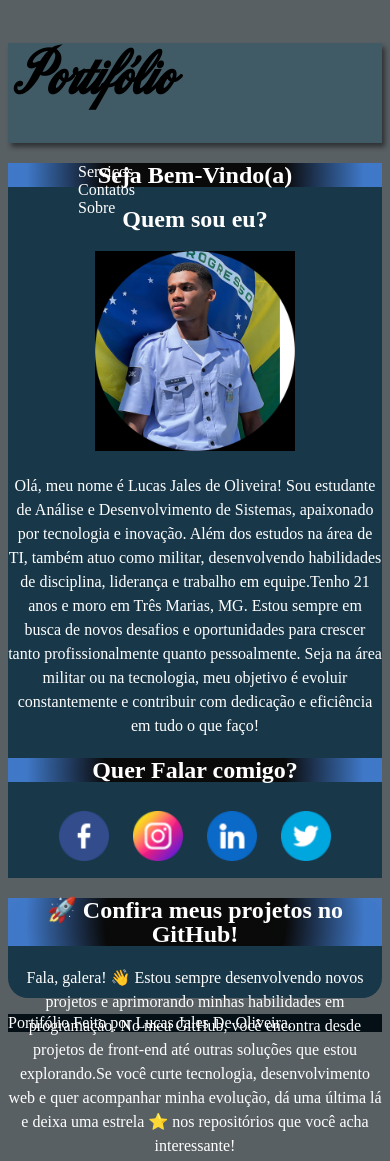
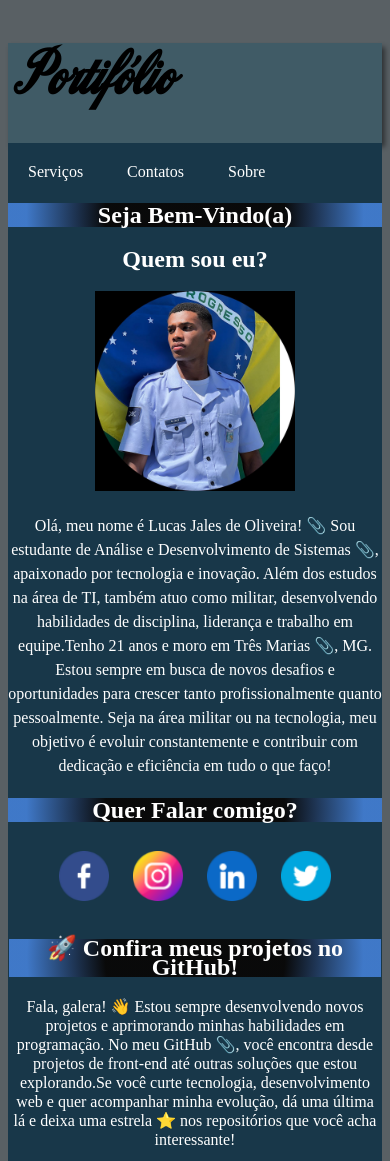
Before and after one commit to Jalesol/portifolio, a plain HTML site: page index.html in a window 390 px wide. Shown: the top 1161 px of the page. Drawn offline with Linux system fonts and the light colour scheme.

Commit message:
problema de responsividade resolvido

```diff
--- a/index.html
+++ b/index.html
@@ -21,8 +21,8 @@
             <h1>Seja Bem-Vindo(a)</h1>
             <h2>Quem sou eu?</h2>
             <img src="imagens/portif.jpeg" alt="foto">
-            <p>Olá, meu nome é <a href="https://www.linkedin.com/in/lucas-jales-635a51330/">Lucas Jales de Oliveira!</a>
-                Sou estudante de<a href="https://querobolsa.com.br/cursos-e-faculdades/analise-e-desenvolvimento-de-sistemas"> Análise e Desenvolvimento de Sistemas</a>, apaixonado por tecnologia e inovação. Além dos estudos na área de TI, também atuo como militar, desenvolvendo habilidades de disciplina, liderança e trabalho em equipe.Tenho 21 anos e moro em <a href="https://pt.wikipedia.org/wiki/Tr%C3%AAs_Marias_(Minas_Gerais)">Três Marias</a>, MG. Estou sempre em busca de novos desafios e oportunidades para crescer tanto profissionalmente quanto pessoalmente.
+            <p>Olá, meu nome é <a href="https://www.linkedin.com/in/lucas-jales-635a51330/">Lucas Jales de Oliveira! &#128206;</a>
+                Sou estudante de<a href="https://querobolsa.com.br/cursos-e-faculdades/analise-e-desenvolvimento-de-sistemas"> Análise e Desenvolvimento de Sistemas &#128206;</a>, apaixonado por tecnologia e inovação. Além dos estudos na área de TI, também atuo como militar, desenvolvendo habilidades de disciplina, liderança e trabalho em equipe.Tenho 21 anos e moro em <a href="https://pt.wikipedia.org/wiki/Tr%C3%AAs_Marias_(Minas_Gerais)">Três Marias &#128206;</a>, MG. Estou sempre em busca de novos desafios e oportunidades para crescer tanto profissionalmente quanto pessoalmente.
                 Seja na área militar ou na tecnologia, meu objetivo é evoluir constantemente e contribuir com dedicação e eficiência em tudo o que faço!</p>
                 <a href=""></a>
                 <a href=""></a>
@@ -37,7 +37,7 @@
     </main>
     <aside>
        <h1>🚀 Confira meus projetos no GitHub!</h1>
-       <p>Fala, galera! 👋 Estou sempre desenvolvendo novos projetos e aprimorando minhas habilidades em programação. No meu <a href="https://github.com/Jalesol">GitHub</a>, você encontra desde projetos de front-end até outras soluções que estou explorando.Se você curte tecnologia, desenvolvimento web e quer acompanhar minha evolução, dá uma última lá e deixa uma estrela ⭐ nos repositórios que você acha interessante!</p>
+       <p>Fala, galera! 👋 Estou sempre desenvolvendo novos projetos e aprimorando minhas habilidades em programação. No meu <a href="https://github.com/Jalesol">GitHub &#128206;</a>, você encontra desde projetos de front-end até outras soluções que estou explorando.Se você curte tecnologia, desenvolvimento web e quer acompanhar minha evolução, dá uma última lá e deixa uma estrela ⭐ nos repositórios que você acha interessante!</p>
     </aside>
     <footer> <p>Portifólio Feito por Lucas Jales De Oliveira.</p></footer>
 
--- a/style.css
+++ b/style.css
@@ -30,6 +30,8 @@ main {
     text-align: justify;
     text-align: center;
     line-height: 24px;
+    margin: auto;
+   padding-top: 40px;
 }
 main h1 {
      background: radial-gradient(circle, rgba(9,9,9,0.989233193277311) 48%, rgba(65,123,205,0.9612219887955182) 90%);
@@ -49,8 +51,7 @@ nav {
 nav a {
     color: var(--cor04);
     text-decoration: none;
-     padding: 70px;
-    text-align: center;
+     padding: 20px;
 }
 nav a:hover {
  color: blue;
@@ -58,13 +59,11 @@ nav a:hover {
 
 aside {
     background-color: var(--cor02);
-    height: 100px;
     color: var(--cor04);
     text-align: justify;
     text-align: center;
-    line-height: 24px;
-    border-radius: 20px;
-    border-style:hidden;
+    line-height: 19px;
+    padding: 1px;
 }
 aside a {
     text-decoration: none;
```
